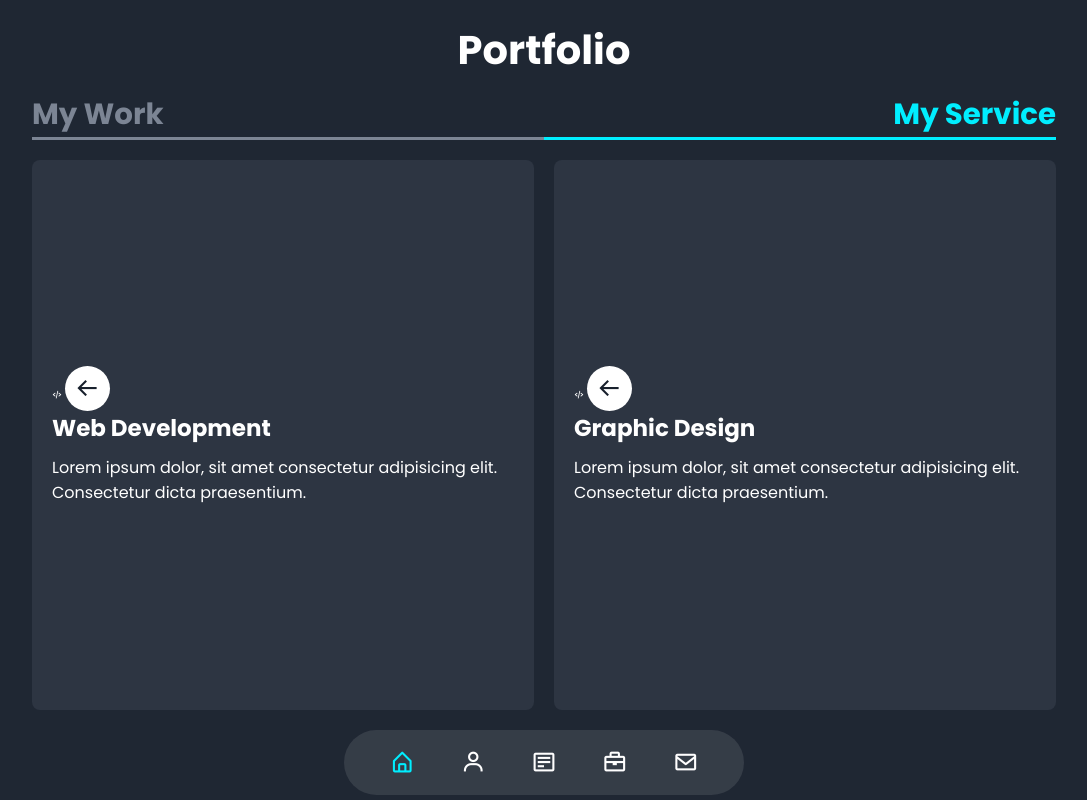
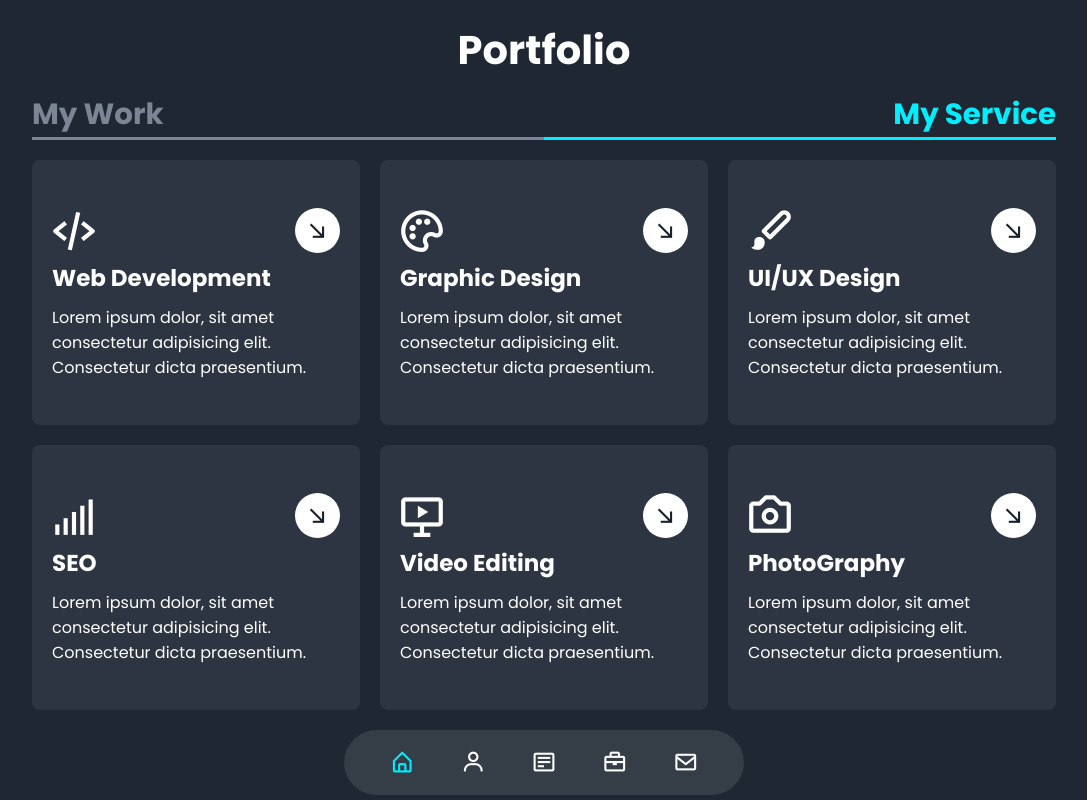
Before and after one commit to HUNAIN882/Responsive-3D-Portfolio, a plain HTML site: page index.html in a window 1280 px wide. Both pictures are taken after a click on the element "My Service". Shown: the whole page, without its empty margins (96-1183 px from the left). Drawn offline with nearby package versions, Linux system fonts and the light colour scheme; a web font is replaced by a local one.

Commit message:
Add new paragraph

```diff
--- a/index.html
+++ b/index.html
@@ -415,12 +415,44 @@
             </div>
             <div class="tab-item portfolio-item">
                 <div class="portfolio-icon service-icon">
-                    <i class='bx bx-code-alt icon'></i>
+                    <i class='bx bx-palette icon' ></i>
                     <a href="#"><i class='bx bx-arrow-back' ></i></a>
                 </div>
                 <h4>Graphic Design</h4>
             <p>Lorem ipsum dolor, sit amet consectetur adipisicing elit. Consectetur dicta praesentium.</p>
         </div>
+        <div class="tab-item portfolio-item">
+            <div class="portfolio-icon service-icon">
+                <i class='bx bxs-paint icon' ></i>
+                <a href="#"><i class='bx bx-arrow-back' ></i></a>
+            </div>
+            <h4>UI/UX Design</h4>
+        <p>Lorem ipsum dolor, sit amet consectetur adipisicing elit. Consectetur dicta praesentium.</p>
+    </div>
+    <div class="tab-item portfolio-item">
+        <div class="portfolio-icon service-icon">
+            <i class='bx bx-signal-5 icon' ></i>
+            <a href="#"><i class='bx bx-arrow-back' ></i></a>
+        </div>
+        <h4>SEO</h4>
+    <p>Lorem ipsum dolor, sit amet consectetur adipisicing elit. Consectetur dicta praesentium.</p>
+</div>
+<div class="tab-item portfolio-item">
+    <div class="portfolio-icon service-icon">
+        <i class='bx bx-slideshow icon' ></i>
+        <a href="#"><i class='bx bx-arrow-back' ></i></a>
+    </div>
+    <h4>Video Editing</h4>
+<p>Lorem ipsum dolor, sit amet consectetur adipisicing elit. Consectetur dicta praesentium.</p>
+</div>
+<div class="tab-item portfolio-item">
+    <div class="portfolio-icon service-icon">
+        <i class='bx bx-camera icon' ></i>
+        <a href="#"><i class='bx bx-arrow-back' ></i></a>
+    </div>
+    <h4>PhotoGraphy</h4>
+<p>Lorem ipsum dolor, sit amet consectetur adipisicing elit. Consectetur dicta praesentium.</p>
+</div>
         </div>
     </div>
 </div>
--- a/style.css
+++ b/style.css
@@ -409,3 +409,33 @@ section.portfolio {
 .portfolio-item .work-icon a:nth-child(1) i {
     transform: rotate(135deg);
 }
+.portfolio-item .service-icon {
+    display: flex;
+    justify-content: space-between;
+    align-items: center;
+    margin-bottom: .5rem;
+}
+.portfolio-item .service-icon .icon {
+    font-size: 5rem;
+    margin-left: -.3rem;
+    transition: .3s;
+}
+.portfolio-item:hover .service-icon .icon {
+    color: var(--main-color);
+}
+.portfolio-item:hover .service-icon a {
+    background: var(--main-color);
+}
+.portfolio-item .service-icon a i {
+    transform: rotate(-135deg);
+    transition: .3s;
+}
+.portfolio-item .service-icon a:hover i {
+    transform: rotate(-180deg);
+}
+.portfolio-box.service .portfolio-item h4 {
+    transition: .3s;
+}
+.portfolio-box.service .portfolio-item:hover h4 {
+    color: var(--main-color);
+}
```
